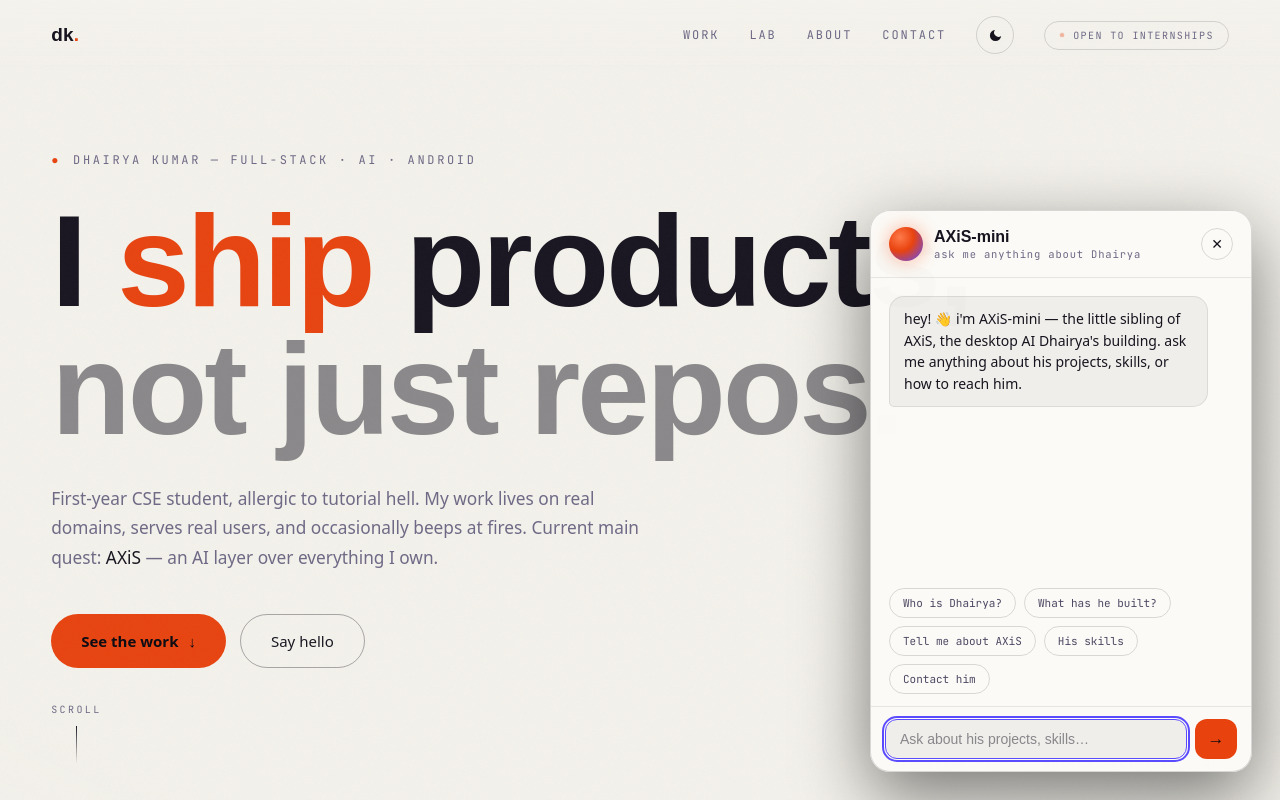
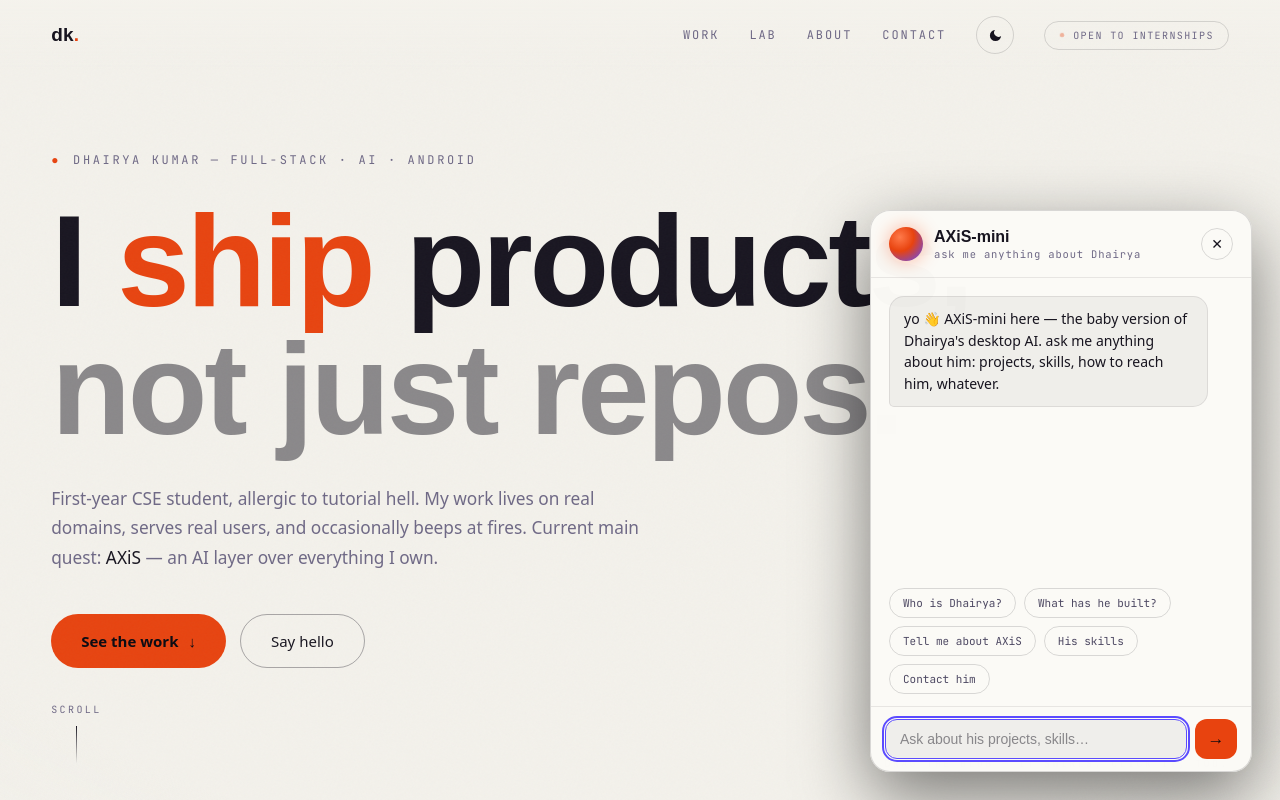
Before and after one commit to dhairyakumar018/portfolio, a plain HTML site: page index.html in a window 1280 px wide. Both pictures are taken after a click on the button "Ask AXiS-mini". Shown: the top 800 px of the page. Drawn offline with nearby package versions, Linux system fonts and the light colour scheme; a web font is replaced by a local one.

Commit message:
Chat: add small-talk intents and rotating replies

```diff
--- a/index.html
+++ b/index.html
@@ -628,7 +628,9 @@
 
   var KB = [
     { k: ['hi','hey','hello','yo','sup','hii','heyy','namaste','wassup','hola'], min: true,
-      a: "hey! 👋 i'm AXiS-mini — the little sibling of AXiS, the desktop AI Dhairya's building. ask me anything about his projects, skills, or how to reach him." },
+      a: ["hey! 👋 i'm AXiS-mini — the little sibling of AXiS, the desktop AI Dhairya's building. ask me anything about his projects, skills, or how to reach him.",
+          "yo 👋 AXiS-mini here — the baby version of Dhairya's desktop AI. ask me anything about him: projects, skills, how to reach him, whatever.",
+          "hey there 👋 i'm AXiS-mini. i know everything about Dhairya — his builds, his stack, his main quest. what do you wanna know?"] },
     { k: ['who is','about dhairya','about him','yourself','introduce','who are you talking','tell me about dhairya','who’s','whos dhairya','background','more about'],
       a: "Dhairya Kumar — a first-year CSE student at NIET, Greater Noida, though he moves more like a founder than a fresher 😄 His whole thing is \"I ship products, not just repos\" — and he backs it up: two of his projects are LIVE in production with real users.\n\nHe's built AI web apps (LaunchFolio, Community Hero), a computer-vision tracker, an AI translator, and even an Arduino fire detector — and rn he's deep in AXiS, his own desktop AI platform 🔥 Full-stack + AI, picking up Android, and not scared of hardware. Open to internships and always down to build something cool 🚀" },
     { k: ['what has he built','what have you built','projects','selected work','his work','portfolio of','all projects','what did he make','what has he made','builds','things he built','show me'],
@@ -646,7 +648,7 @@
     { k: ['axis','main quest','desktop ai','dynamic island','voice assistant','assistant','what is axis','tell me about axis','rag','coding assistant','automation','iot','robotics'],
       a: "okay AXiS is the crown jewel 👑 — full name Artificial eXperience & Intelligent System. it's a desktop AI that lives in a floating \"Dynamic Island\" on Windows. you say the wake word → it listens (Whisper) → thinks with a hot-swappable brain (local Ollama or Claude, switch mid-convo, no restart) → talks back → and actually DOES stuff: opens apps, web search, remembers you in SQLite, organizes your folders.\n\nand it's not just a chatbot — it's a whole platform. the roadmap goes crazy: a RAG document brain, an AI coding copilot, computer vision, even IoT + robotics via ESP32. phase 1 is already running on his desktop rn 🔥 (and yeah — I'm the baby version of it 👶)" },
     { k: ['skills','tech stack','technologies','languages he','what can he','frameworks','tools he','coding','programming languages','stack',
-          'does he know','can he','familiar with','experience with','work with','good at','proficient','android','jetpack','compose','kotlin',
+          'does he know','can he','familiar with','experience with','experience in','work with','good at','good with','skilled in','proficient','android','jetpack','compose','kotlin',
           'react','next.js','nextjs','node','python','javascript','typescript','java','c++','tailwind','flask','fastapi','ml','machine learning',
           'frontend','backend','fullstack','full-stack','database','sql','cloud','devops'],
       a: "His toolbox:\n\n• Languages — Python, JavaScript, TypeScript, Kotlin, Java, C++\n• Frontend — React, Next.js, Tailwind, Jetpack Compose (learning Android now)\n• Backend/cloud — Node.js, FastAPI, Cloudflare, Google Cloud Run, Git\n• AI/hardware — YOLOv8, Gemini, Whisper, Ollama, LangChain, Arduino\n\nAndroid's his current learning focus 📱" },
@@ -664,12 +666,72 @@
       a: "On the record:\n\n• Android Basics with Compose — Google (2026)\n• Data Analytics simulation — Deloitte x Forage (2026)\n• Shortlisted — Google Gemini Student Ambassador 2026\n• Innovate X Hackathon — NIET (2026)" },
     { k: ['what are you','are you ai','are you real','are you a bot','chatbot','who made you','are you axis','you a robot','human or'],
       a: "I'm AXiS-mini — a tiny web version of AXiS, the desktop AI Dhairya's building. The full version listens to your voice, talks back, and can drive a whole PC. I just answer questions about him 🙂" },
-    { k: ['thanks','thank you','thx','ty','appreciate','cheers'], min: true,
-      a: "anytime! if you're a recruiter — his inbox is " + MAIL + " 😉" },
-    { k: ['fun fact','hobby','cool','interesting','something fun','tell me something'],
-      a: "Fun one: his Arduino fire detector can spot a flame before you'd even smell smoke. Also — he built an AI resume builder (LaunchFolio), then hand-coded this entire portfolio himself. The irony is well documented 😄" },
-    { k: ['bye','goodbye','see ya','later','cya'], min: true,
-      a: "catch you later! 👋 don't forget — " + MAIL + " if you want to reach him." }
+    { k: ['thanks','thank you','thx','ty','appreciate','cheers','tysm'], min: true,
+      a: ["anytime! if you're a recruiter — his inbox is " + MAIL + " 😉",
+          "np 🙌 ask me anything else, i'm literally built for this.",
+          "gotchu 😎 anything else you wanna know about him?",
+          "anytime 🫡 he's open to internships btw, just saying."] },
+    { k: ['fun fact','hobby','something fun','tell me something','surprise me','random fact','fun'],
+      a: ["fun one: his Arduino fire detector can spot a flame before you'd even smell smoke 🔥",
+          "he built an AI resume + portfolio builder (LaunchFolio)... then hand-coded this entire portfolio himself. the irony is load-bearing 😄",
+          "AXiS used to wake itself up with its own voice. he had to teach it to mute its own mic. character development 🎤",
+          "two of his projects are live in production and he's still a first-year. most people are on tutorial #47 rn 👀"] },
+    { k: ['bye','goodbye','see ya','later','cya','gtg','peace out'], min: true,
+      a: ["catch you later! 👋 don't forget — " + MAIL + " if you want to reach him.",
+          "peace ✌️ his inbox is " + MAIL + " whenever you need him.",
+          "later! 👋 tell your recruiter friends about the guy with two live products 😉"] },
+
+    { k: ['why hire','why should','is he good','is he any good','worth hiring','how good','why him','what makes him','stand out','strengths','best thing about','sell me'],
+      a: "real talk: he's a first-year who already has TWO products live in production with real users 👀 most people in his year are still on tutorial #47.\n\nhe ships, he debugs at 2am, he learns by building — and rn he's architecting his own AI platform (AXiS) from scratch. that's not a student portfolio, that's a track record 🚀\n\nwanna reach him? just ask." },
+
+    { k: ['who made this','who built this','who designed this','made this site','built this website','this website','this portfolio','who coded','made you'],
+      a: "Dhairya built this whole thing by hand — no template, no page builder 💅 the 3D blob is custom Three.js shaders, and I'm hand-written too.\n\nthe guy who makes portfolio builders decided to hand-code his own. iconic 😄" },
+
+    { k: ['help','what can i ask','what should i ask','what can you do','what do you know','options','menu','guide me','suggestions'],
+      a: "i'm loaded with everything about Dhairya 🧠 try:\n\n• \"who is Dhairya?\"\n• \"what has he built?\"\n• \"tell me about AXiS\"\n• \"what are his skills?\"\n• \"why should we hire him?\"\n• \"how do I contact him?\"\n\nor just ask whatever, i'll figure it out 😉" },
+
+    { k: ['how are you','how r u','how you doing','whats up','what up','hows it going','how is it going','you good','how do you do','wyd'],
+      a: ["living in a browser tab, thriving 😌 what do you wanna know about Dhairya?",
+          "i'm just vibes and JavaScript tbh 🙂 ask me anything about his work.",
+          "running at 60fps, no complaints 😎 what's up?"] },
+
+    { k: ['joke','funny','make me laugh'],
+      a: ["his Arduino fire detector once went off because of a candle. worked perfectly. terrified everyone 🔥",
+          "he built an AI resume builder... then hand-coded this entire portfolio by hand. the irony is load-bearing at this point 😄",
+          "AXiS kept waking itself up with its own voice. he had to teach it to mute itself. we've all been there 🎤"] },
+
+    { k: ['lol','lmao','haha','hehe','rofl','lmfao','😂','🤣','hahaha'], min: true,
+      a: ["😂 glad you're entertained. ask me something else!",
+          "haha fr 😄 anything else you wanna know?",
+          "😭 real. what else you got?"] },
+
+    { k: ['nice','awesome','impressive','wow','amazing','great','dope','sick','love it','legit','insane','goated','respect','props','damn','cool','clean','beautiful','slick'],
+      a: ["right?? he'll take that as a compliment 😄 his GitHub's " + GH + " if you wanna see how it's built.",
+          "ikr 🔥 he's got more cooking — ask about AXiS if you haven't yet.",
+          "appreciate that 🙏 he built every pixel of this himself btw.",
+          "fr fr 😎 ask me about any project and i'll spill the details."] },
+
+    { k: ['ok','okay','okey','got it','gotcha','i see','makes sense','understood','alright','aight','k','noted','word','bet','oh','ah','hmm','yeah','yep','yup','sure','fine'], min: true,
+      a: ["bet 👍 anything else you wanna know about him?",
+          "cool cool. ask me anything else — projects, skills, AXiS, whatever 🙂",
+          "👍 got more questions? i got answers.",
+          "aight 😎 anything else?",
+          "fr. hit me with another one 👀"] },
+
+    { k: ['tell me more','go on','elaborate','anything else','more info'],
+      a: "sure — which part? his projects, AXiS, his skills, or how to reach him? 👀" },
+
+    { k: ['salary','how much','cost','price','charge','expensive','pay','rate','budget'],
+      a: "that's above my pay grade 😅 (i genuinely don't have one). talk numbers with him directly — just ask me for his contact." },
+
+    { k: ['how old','his age','birthday','born'],
+      a: "he's a first-year college student, so do the math 😄 more importantly — he's been shipping real products since before most people finish their first course." },
+
+    { k: ['sorry','my bad','oops','nvm','nevermind'], min: true,
+      a: "all good 🙂 what do you wanna know?" },
+
+    { k: ['meaning of life','are you alive','do you love','sing','dance','marry','flirt','weather','news','who won','capital of','solve','math'],
+      a: "way outside my job description 😅 i'm here for Dhairya facts only. try asking about his projects, his skills, or how to reach him!" }
   ];
 
   var FALLBACK = "I only really know about Dhairya and his work 🙂 Try asking about his projects (LaunchFolio, AXiS, VisionTrack…), his skills, his education, or how to reach him. Or just email him: " + MAIL;
@@ -728,7 +790,7 @@
     body.appendChild(typing);
     body.scrollTop = body.scrollHeight;
     var item = answer(q);
-    var reply = item.a;
+    var reply = Array.isArray(item.a) ? item.a[Math.floor(Math.random() * item.a.length)] : item.a;
     var delay = 350 + Math.min(reply.length * 7, 750);
     setTimeout(function () {
       if (typing.parentNode) typing.parentNode.removeChild(typing);
```
